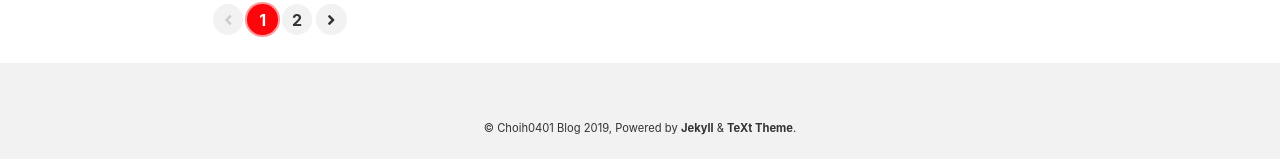
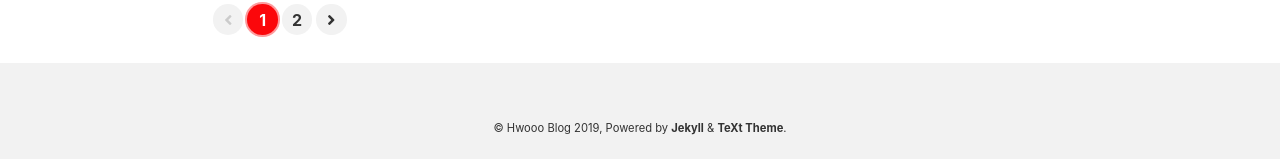
Before and after one commit to Choih0401/Choih0401.github.io, a Jekyll site: the page built from index.html, in a window 1280 px wide and 900 px high, scrolled down 1621 px. Shown: the part 738-897 px from the top of the window. Built offline with Jekyll 4.4.1, drawn with Linux system fonts in a browser that asks for light colours; nearby versions of some CDN libraries; the list of posts is cut into pages by our own code; some of the changed text lies outside the part shown.

Commit message:
Fix config file

```diff
--- a/_config.yml
+++ b/_config.yml
@@ -18,9 +18,9 @@
 ##############################
 text_skin: default # "default" (default), "dark", "forest", "ocean", "chocolate", "orange"
 highlight_theme: "tomorrow-night-eighties" # "default" (default), "tomorrow", "tomorrow-night", "tomorrow-night-eighties", "tomorrow-night-blue", "tomorrow-night-bright"
-url     : "https://Choih0401.github.io" # the base hostname & protocol for your site e.g. https://www.someone.com
+url     : "https://blog.hwooo.life" # the base hostname & protocol for your site e.g. https://www.someone.com
 baseurl : # does not include hostname
-title   : "Choih0401 Blog"
+title   : "Hwooo Blog"
 description: > # this means to ignore newlines until "Language & timezone"
   Your Site Description
 
```
